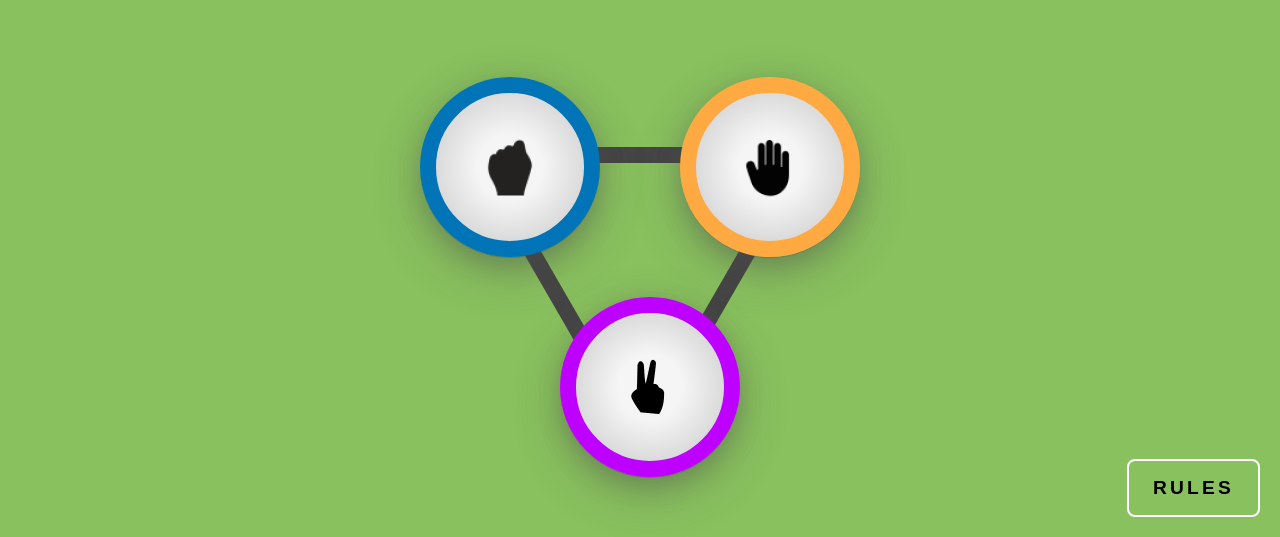
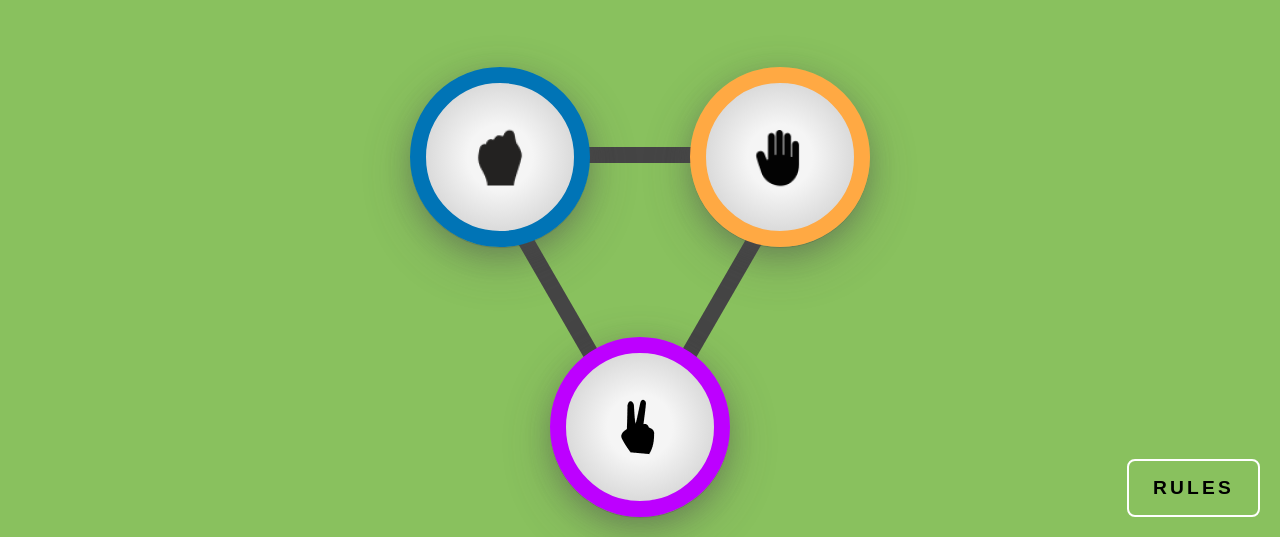
Before and after one commit to Brav3Trav3l3r/rock-paper-scissors, a website built with Vite: page index.html in a window 1280 px wide. Shown: the part 263-800 px from the top of the page. Built offline with nearby package versions, Linux system fonts and the light colour scheme.

Commit message:
update triangle css

```diff
--- a/style.css
+++ b/style.css
@@ -107,9 +107,14 @@ body {
 
 .playground {
   position: relative;
-  margin-top: 150px;
-  height: 260px;
   width: fit-content;
+  margin-top: 100px;
+}
+
+.play-board {
+  position: relative;
+  margin-top: 50px;
+  height: 300px;
 }
 
 .lines > div {
@@ -192,16 +197,16 @@ body {
 }
 
 .game-key.rock {
-  top: -70px;
-  left: -70px;
+  top: -80px;
+  left: -80px;
 }
 .game-key.scissors {
   bottom: -70px;
-  left: 70px;
+  left: 60px;
 }
 .game-key.paper {
-  top: -70px;
-  right: -70px;
+  top: -80px;
+  right: -80px;
 }
 
 /* actions */
@@ -253,6 +258,7 @@ body {
   animation-duration: 200ms;
   animation-name: scalein;
   transform-origin: bottom right;
+  z-index: 50;
 }
 
 .show-card {
```
